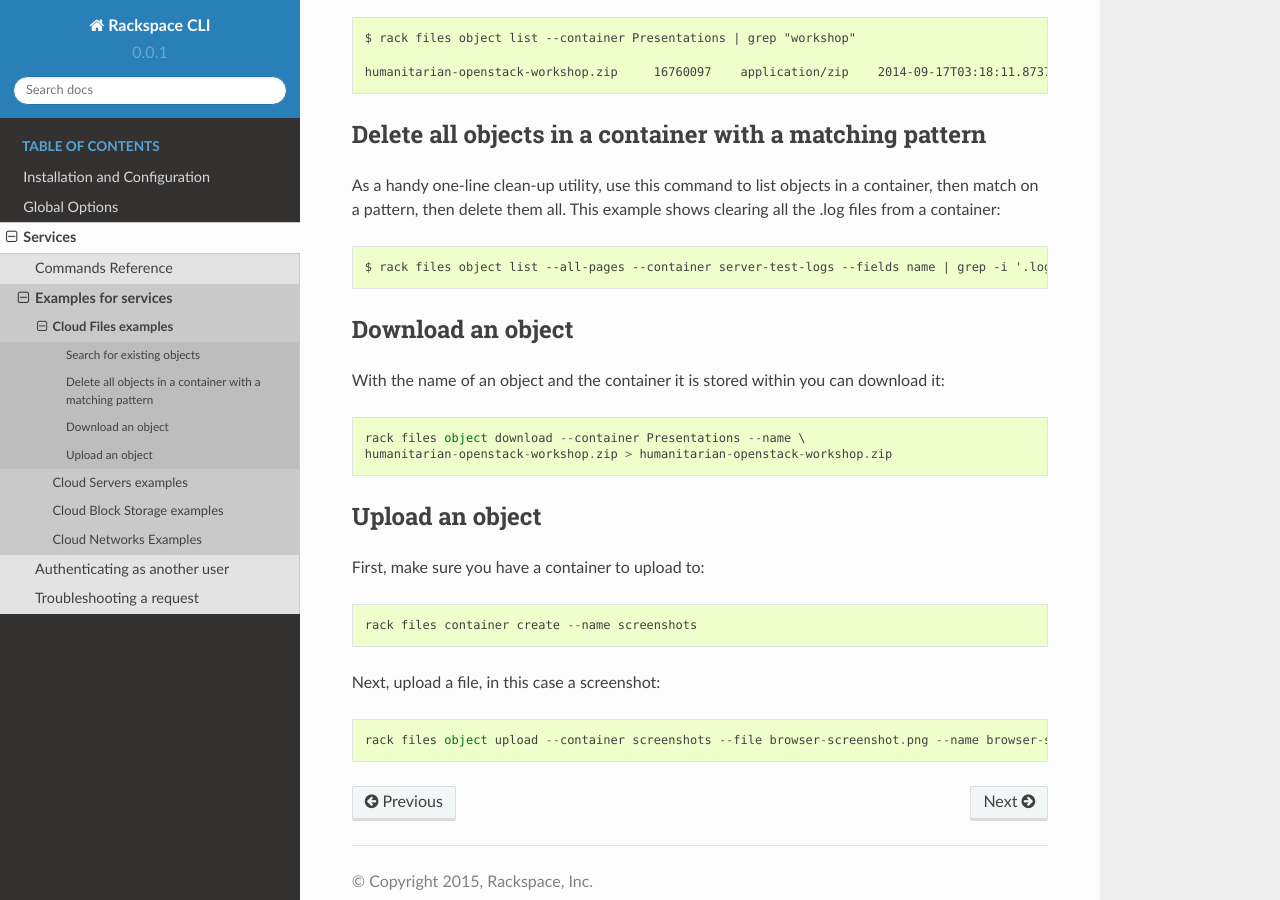
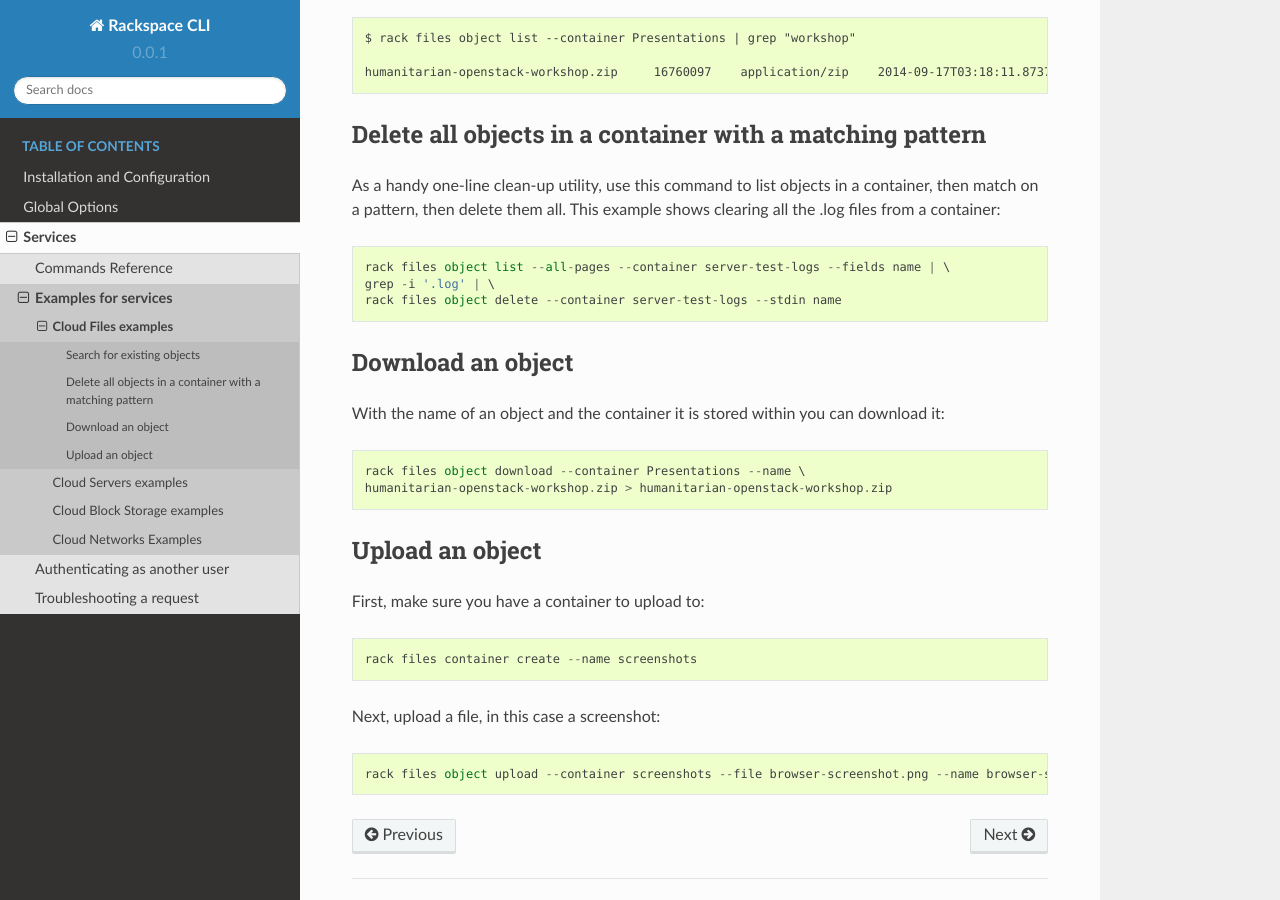
Before and after one commit to rackspace/rack, a Sphinx documentation site: the page built from docs/services/cloudfilesexamples.rst, in a window 1280 px wide and 900 px high, scrolled down 656 px. Built offline with Sphinx 7.4.7 and the Read the Docs theme 2.0.0, drawn with Linux system fonts in a browser that asks for light colours.

Commit message:
Some more wraparounds

```diff
--- a/docs/services/cloudfilesexamples.rst
+++ b/docs/services/cloudfilesexamples.rst
@@ -38,7 +38,9 @@
 container, then match on a pattern, then delete them all. This example shows
 clearing all the .log files from a container::
 
-    $ rack files object list --all-pages --container server-test-logs --fields name | grep -i '.log' \ | rack files object delete --container server-test-logs --stdin name
+    rack files object list --all-pages --container server-test-logs --fields name | \
+    grep -i '.log' | \
+    rack files object delete --container server-test-logs --stdin name
 
 Download an object
 ~~~~~~~~~~~~~~~~~~
```
